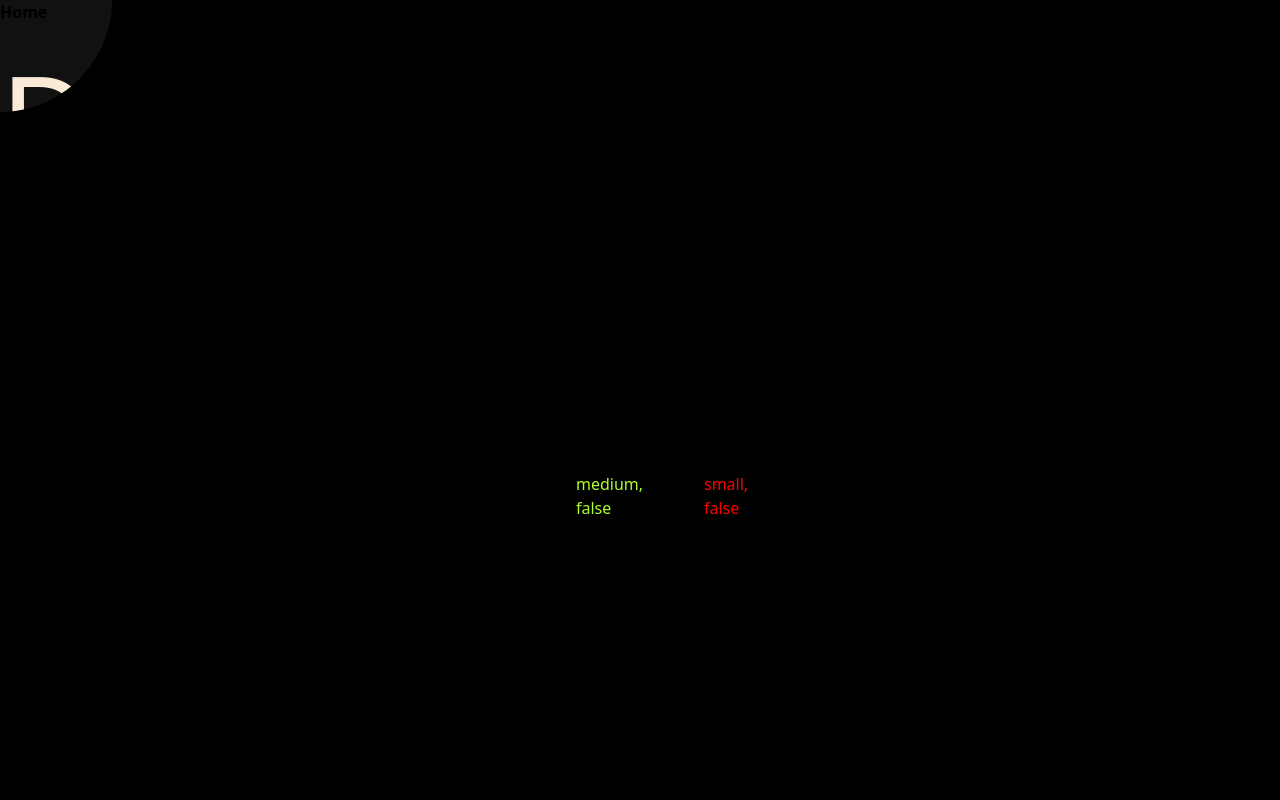
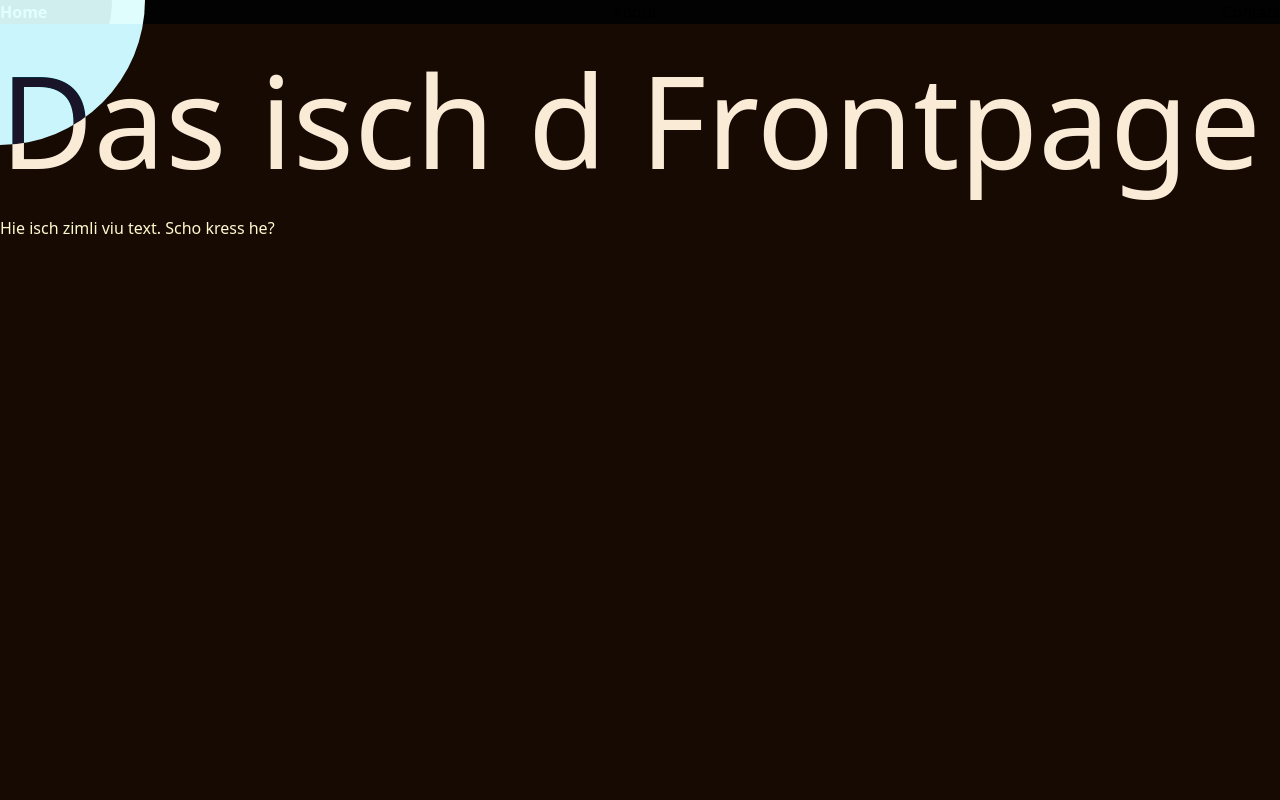
Before and after one commit to LevinWi/Bilderarchiv, a Nuxt app: page / in a window 1280 px wide. Shown: the top 800 px of the page. Built offline with nearby package versions, Linux system fonts and the light colour scheme.

Commit message:
Finished the gloryhole

```diff
--- a/assets/main.css
+++ b/assets/main.css
@@ -13,7 +13,7 @@ a {
 }
 
 p {
-    z-index: 10;
+    z-index: 300;
     pointer-events: none;
 }
 
@@ -42,17 +42,11 @@ figure {
 
 img {
     display: flex;
+    border: 1rem #000 solid;
     max-width: auto;
     width: 100%;
     min-width: 100%;
     filter: invert(1);
-    opacity: 0.05;
-    transition: opacity 1s ease;
-}
-
-img:hover {
-    opacity: 1;
-    transition: opacity 3s ease
 }
 
 .image-text-c1{
--- a/components/Frontpage.vue
+++ b/components/Frontpage.vue
@@ -1,3 +1,20 @@
 <template>
-    <h1>Das isch d Frontpage</h1>
+    <div class="frontpage">
+        <h1>Das isch d Frontpage</h1>
+        <p>Hie isch zimli viu text. Scho kress he?</p>
+    </div>
 </template>
+
+<style>
+    .frontpage {
+        height: 100vh;
+        width: 100vw;
+        position: relative;
+        z-index: 300;
+        background-color: rgb(22, 10, 3);
+    }
+    .frontpage p {
+        font-size: clamp(1rem, 2vh, 2rem);
+        color: lemonchiffon;
+    }
+</style>
--- a/layouts/default.vue
+++ b/layouts/default.vue
@@ -3,7 +3,7 @@
         <Nav/>
         <nuxt/>
         <Footer/>
-        <!-- <div id="mouseBall" class="pointer"></div> -->
+        <div id="mouseBall" class="pointer"></div>
          <svg version="1.1" id="cover" xmlns="http://www.w3.org/2000/svg" xmlns:xlink="http://www.w3.org/1999/xlink" x="0px" y="0px" viewBox="0 0 1920 1080" style="enable-background:new 0 0 1920 1080;" xml:space="preserve">
             <path class="black" d="M0,0v1080h1920V0H0z M960,596c-30.9,0-56-25.1-56-56s25.1-56,56-56s56,25.1,56,56S990.9,596,960,596z"/>
         </svg>
@@ -35,8 +35,8 @@ export default {
             this.updateMouseBallPos();
         },
         updateMouseBallPos(){
-            // document.getElementById('mouseBall').style.left = this.x + "px"
-            // document.getElementById('mouseBall').style.top = this.y + "px"
+            document.getElementById('mouseBall').style.left = this.x + "px"
+            document.getElementById('mouseBall').style.top = this.y + "px"
             document.getElementById('cover').style.left = this.x + "px"
             document.getElementById('cover').style.top = this.y + "px"
 
@@ -59,18 +59,19 @@ export default {
         pointer-events: none;
         content: "";
         z-index: 999;
-        width: 10rem;
-        height: 10rem;
+        width: 290px;
+        height: 290px;
         position: absolute;
         border-radius: 100%;
         left: -10rem;
         top: -10rem;
         transform: translate(-50%, -50%);
-        background:#fff;
+        background:rgb(225, 255, 255);
         mix-blend-mode: difference;
     }
     .black {
-        background-color: #000;
+        /* background-color: rgba(0,0,0,0.5); */
+        opacity: 0.9;
     }
     #cover{
         position: absolute;
@@ -80,6 +81,8 @@ export default {
         width: 300vw;
         height: 300vh;
         pointer-events: none;
+        z-index: 100;
+        overflow: hidden;
     }
     a:hover>#cover{
         transform: scale(1.2) ;
--- a/pages/index.vue
+++ b/pages/index.vue
@@ -1,7 +1,6 @@
 <template>
     <div class="wrapper">
       <Frontpage/>
-      <h1>This site is the index</h1>
       <div class="grid-list">
         <div class="column1">
           <figure v-for="item, index in images" :key="index" :class="item.size">
```
